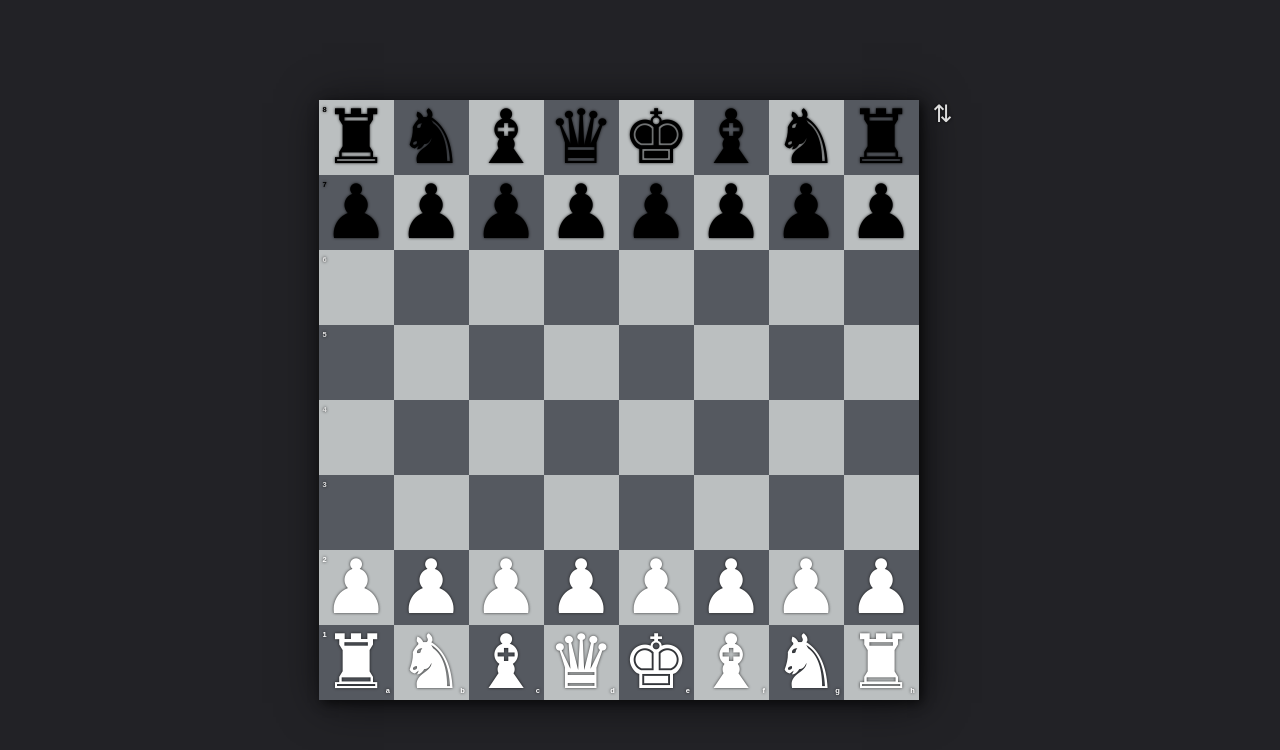
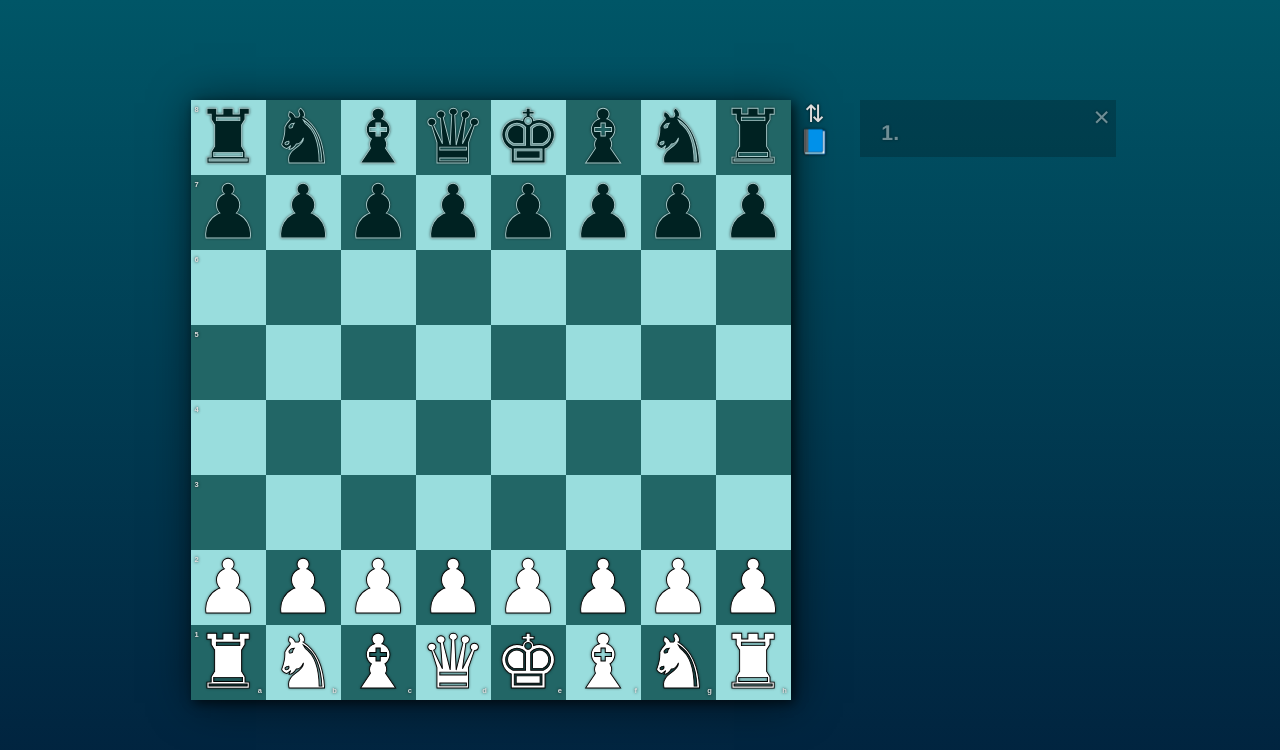
Before and after one commit to philer/phichess, a Svelte app: page / in a window 1280 px wide. Shown: the top 750 px of the page. Built offline with nearby package versions, Linux system fonts and the light colour scheme.

Commit message:
add history toggle & improve style

```diff
--- a/src/App.svelte
+++ b/src/App.svelte
@@ -7,9 +7,11 @@
   let game = START_GAME
   $: ({ graveyard, history } = game)
 
+  let showHistory = true
   let flipped = false
 
-  $: movePairs = Array.from(pairs(history))
+  $: movePairs = history.length ? Array.from(pairs(history)) : [[]]
+
   $: [whiteGraveyard, blackGraveyard] = partition(([color]) => color === "w", graveyard)
 </script>
 
@@ -28,23 +30,23 @@
   </div>
   <Chessboard bind:game {flipped} />
   <div class="tools">
-    <button
-      on:click={() => {
-        flipped = !flipped
-      }}>⇅</button
-    >
+    <button on:click={() => flipped = !flipped}>⇅</button>
+    <button on:click={() => showHistory = !showHistory}>📘</button>
   </div>
-  <aside>
-    <ol class="history">
+  {#if showHistory}
+    <aside class="history">
+      <button class="close" on:click={() => showHistory = false}>✕</button>
+      <ol>
         {#each movePairs as [whiteMove, blackMove], idx (idx)}
           <li>
             <span class="moveNumber">{idx + 1}.</span>
-          <span>{whiteMove.algebraic}</span>
+            <span>{whiteMove?.algebraic ?? ""}</span>
             <span>{blackMove?.algebraic ?? ""}</span>
           </li>
         {/each}
       </ol>
     </aside>
+  {/if}
 </div>
 
 <style lang="scss">
@@ -68,16 +70,22 @@
 
   .graveyard {
     justify-content: space-between;
-
-    :global(.b) {
-      text-shadow: 0 0 3px #fffc;
-    }
   }
 
   .history {
+    position: relative;
+    width: 12em;
+    height: 100%;
+    margin: 0 1em;
+    background: #0003;
+    ol {
       display: grid;
+      align-content: start;
       grid-template-columns: min-content 1fr 1fr;
       gap: 0.5em 1em;
+
+      padding: 1em 1em .5em;
+
       li {
         display: contents;
       }
@@ -86,6 +94,21 @@
       }
       .moveNumber {
         text-align: right;
+        font-weight: bold;
+        opacity: .5;
+      }
+    }
+  }
+  .close {
+    padding: .25em;
+    font-family: sans-serif;
+    position: absolute;
+    inset: 0 0 auto auto;
+
+    opacity: .5;
+    transition: .2s opacity;
+    &:hover, &:active, &:focus {
+      opacity: 1;
     }
   }
 </style>
--- a/src/Chessboard.svelte
+++ b/src/Chessboard.svelte
@@ -1,5 +1,6 @@
 <script lang="ts">
-  import {
+  import Utf8Piece from "./Utf8Piece.svelte";
+import {
     applyMove, type Game,
     type MoveInput,
     requiresPromotion,
@@ -105,7 +106,7 @@
           style:top={draggingFromSquare === square ? `calc(${cursorPosition.y}px - .5em)` : "0"}
           style:left={draggingFromSquare === square ? `calc(${cursorPosition.x}px - .5em)` : "0"}
         >
-          {PIECE_TO_UTF8[piece.slice(1)]}
+          <Utf8Piece {piece} />
         </div>
       {/if}
     </div>
@@ -154,18 +155,18 @@
         cursor: pointer;
       }
       &.white {
-        background-color: #bbbfc0;
+        background-color: #99dddd;
       }
       &.black {
-        background-color: #555960;
+        background-color: #226666;
       }
 
       &.selected {
         &.white {
-          background-color: #ada;
+          background-color: #dda;
         }
         &.black {
-          background-color: #575;
+          background-color: #885;
         }
       }
       .file,
--- a/src/Utf8Piece.svelte
+++ b/src/Utf8Piece.svelte
@@ -1,7 +1,5 @@
-<script lang="ts">
+<script context="module" lang="ts">
   import type { ColorPiece, Piece } from "./chess"
-
-  export let piece: ColorPiece
 
   const PIECE_TO_UTF8 = {
     "K": "♚", //"♔",
@@ -11,16 +9,30 @@
     "N": "♞", //"♘",
     "": "♟", //"♙",
   }
+</script>
 
-  const utf8 = PIECE_TO_UTF8[piece.slice(1) as Piece]
+<script lang="ts">
+  export let piece: ColorPiece
+
+  $: utf8 = PIECE_TO_UTF8[piece.slice(1) as Piece]
 </script>
 
 <span class={"piece " + piece[0]}>
   {utf8}
 </span>
 
-<style>
+<style lang="scss">
   .piece {
     font-family: "Linux Libertine";
+
+    &:global(.w) {
+      color: white;
+      -webkit-text-stroke: .012em black;
+    }
+    &:global(.b) {
+      // color: black;
+      color: #022;
+        -webkit-text-stroke: .012em #acc;
+    }
   }
 </style>
--- a/src/global.scss
+++ b/src/global.scss
@@ -16,7 +16,8 @@ html, body {
   overflow: hidden;
   margin: 0;
   padding: 0;
-  background: #222226;
+  background: #223344;
+  background: linear-gradient(0deg, rgba(1,33,61,1) 0%, rgba(0,86,103,1) 100%);
   color: #ddd;
   font-family: "Source Sans Pro", Helvetica, sans-serif;
   font-size: 16pt;
@@ -38,9 +39,6 @@ button {
   cursor: pointer;
 }
 
-.w { color: white }
-.b { color: black }
-
 #app {
   width: 100%;
   height: 100%;
```
Lines whose indentation alone changed are shown as unchanged.
